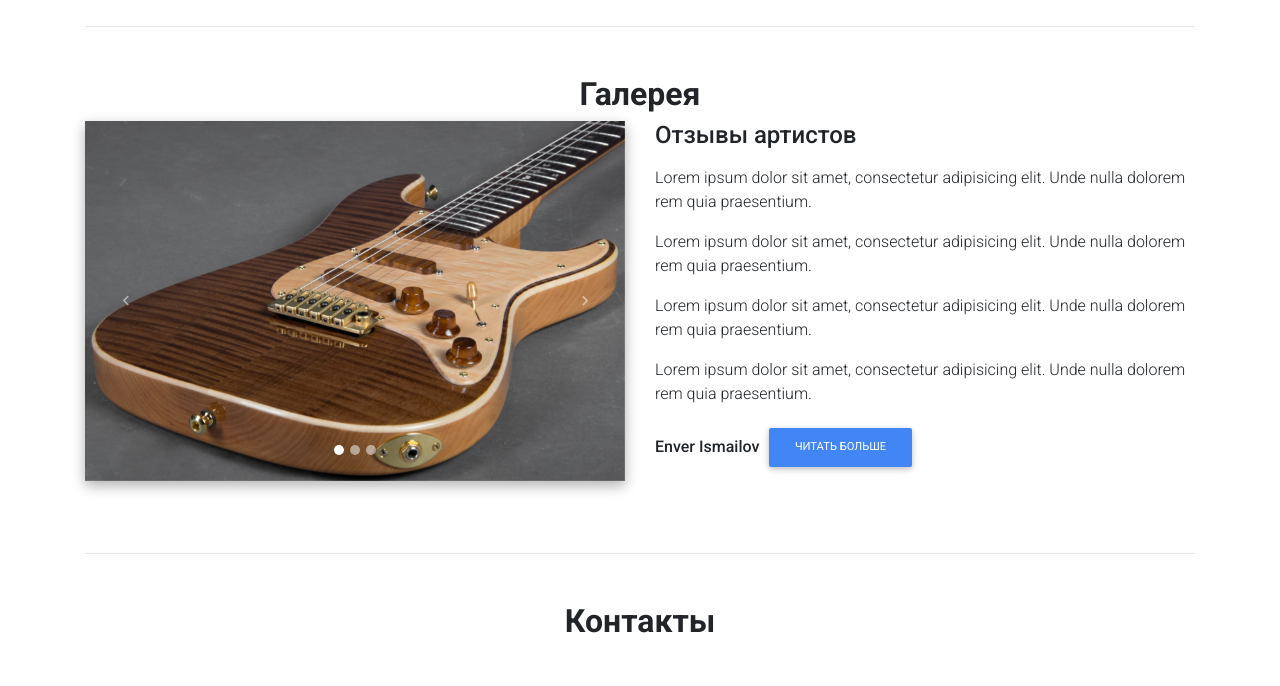
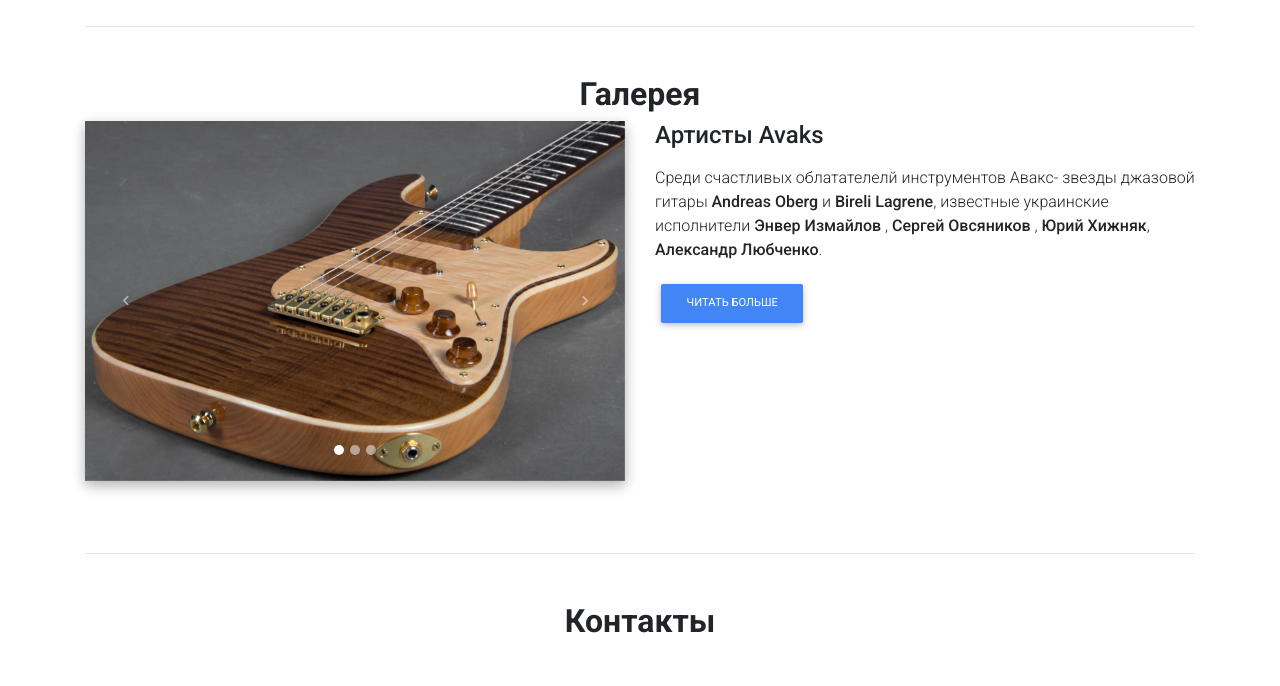
Before and after one commit to wesbound1/Avaks, a plain HTML site: page index.html in a window 1280 px wide. Shown: the part 1940-2626 px from the top of the page. Drawn offline with Linux system fonts and the light colour scheme.

Commit message:
Update index.html

```diff
--- a/index.html
+++ b/index.html
@@ -213,12 +213,10 @@
           </div>
           <div class="col-md-6">
             <h4 class="mb-3">
-              <strong>Отзывы артистов</strong>
+              <strong>Артисты Avaks</strong>
             </h4>
-            <p>Lorem ipsum dolor sit amet, consectetur adipisicing elit. Unde nulla dolorem rem quia praesentium.</p>
-            <p>Lorem ipsum dolor sit amet, consectetur adipisicing elit. Unde nulla dolorem rem quia praesentium.</p>
-            <p>Lorem ipsum dolor sit amet, consectetur adipisicing elit. Unde nulla dolorem rem quia praesentium.</p>
-            <p>Lorem ipsum dolor sit amet, consectetur adipisicing elit. Unde nulla dolorem rem quia praesentium.</p><strong>Enver Ismailov</strong>
+            <p>Среди счастливых облатателелй инструментов Авакс- звезды джазовой гитары <strong>Andreas Oberg</strong> и <strong>Bireli Lagrene</strong>, известные украинские исполнители <strong>Энвер Измайлов</strong> , <strong>Сергей Овсяников</strong> , <strong>Юрий Хижняк</strong>, <strong>Александр Любченко</strong>. </p>
+
             <a href="#" class="btn btn-primary btn-md waves-effect waves-light">Читать больше</a>
           </div>
         </div>
```
